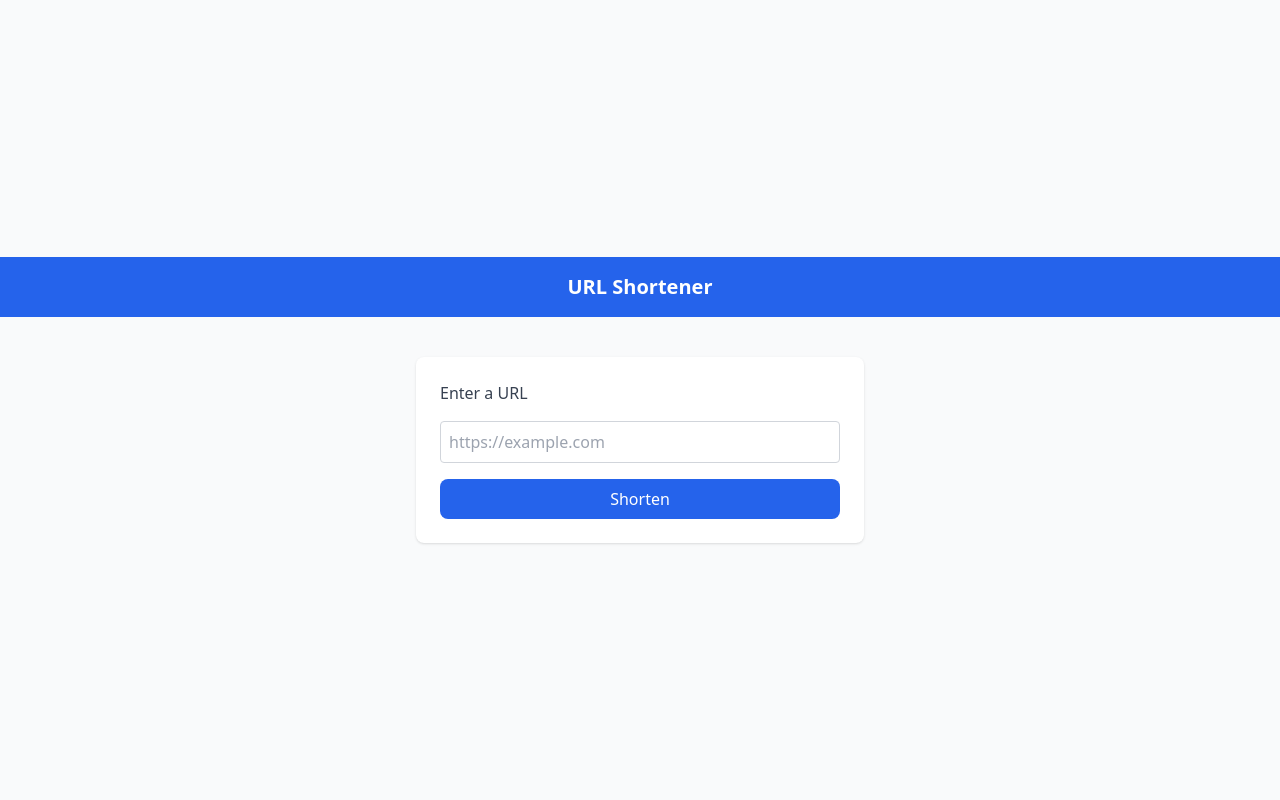
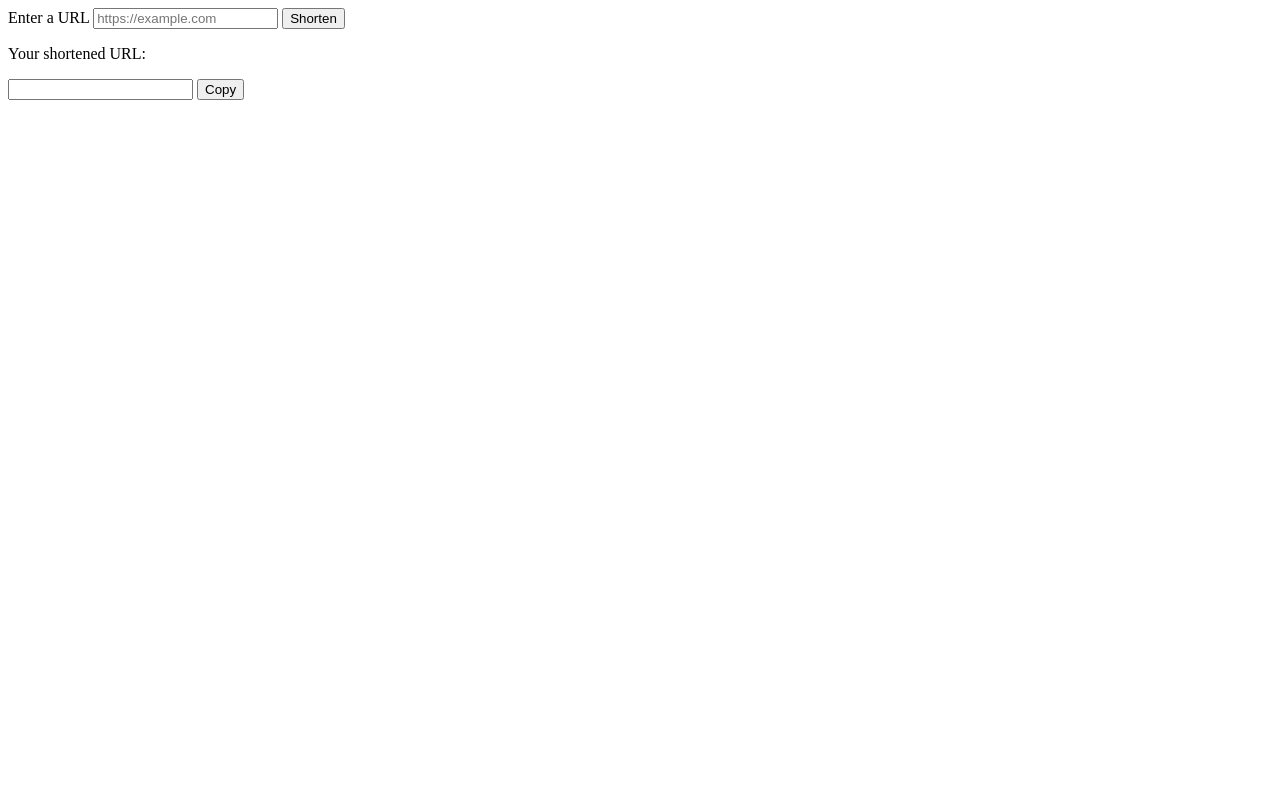
Before and after one commit to KodeVoid/CodeAlpha_url_shortener, a Flask app: page / in a window 1280 px wide. Run offline with Flask 3, Linux system fonts and the light colour scheme; parts of the project's set-up code (start-up, migrations or seed data) failed here and were passed over; some libraries are stand-ins or nearby versions.

Commit message:
feat:Switch to gunicorn for production update index.html

```diff
--- a/app/templates/index.html
+++ b/app/templates/index.html
@@ -1,17 +1,3 @@
-<!DOCTYPE html>
-<html lang="en">
-<head>
-  <meta charset="UTF-8">
-  <script src="https://cdn.tailwindcss.com"></script>
-  <meta name="viewport" content="width=device-width, initial-scale=1.0">
-  <title>URL Shortener</title>
-</head>
-<body class="flex flex-col items-center justify-center min-h-screen bg-gray-50">
-
-  <nav class="w-full bg-blue-600 text-white p-4 text-center">
-    <h1 class="text-xl font-bold">URL Shortener</h1>
-  </nav>
-
 <main class="mt-10 w-full max-w-md">
   <form id="shortenForm" class="flex flex-col gap-4 bg-white p-6 rounded-lg shadow">
     <label for="url" class="text-gray-700 font-medium">Enter a URL</label>
@@ -21,6 +7,7 @@
       type="text"
       placeholder="https://example.com"
       class="border border-gray-300 rounded p-2 focus:outline-none focus:ring-2 focus:ring-blue-400"
+      required
     >
     <button
       type="submit"
@@ -29,26 +16,65 @@
       Shorten
     </button>
   </form>
+
+  <!-- Results section -->
+  <div id="result" class="hidden mt-4 bg-white p-4 rounded-lg shadow">
+    <p class="text-gray-700 font-medium">Your shortened URL:</p>
+    <div class="flex items-center gap-2 mt-2">
+      <input
+        id="shortUrl"
+        type="text"
+        readonly
+        class="flex-1 border border-gray-300 rounded p-2 text-blue-600 font-medium"
+      >
+      <button
+        id="copyBtn"
+        class="bg-gray-200 hover:bg-gray-300 text-gray-800 py-2 px-3 rounded"
+      >
+        Copy
+      </button>
+    </div>
+  </div>
 </main>
 
 <script>
   const form = document.getElementById("shortenForm");
+  const resultDiv = document.getElementById("result");
+  const shortUrlInput = document.getElementById("shortUrl");
+  const copyBtn = document.getElementById("copyBtn");
+
   form.addEventListener("submit", async (e) => {
     e.preventDefault();
 
-      const url = document.getElementById("url").value;
-      console.log("Submitting:", url);
+    const url = document.getElementById("url").value.trim();
+    if (!url) return;
 
-      // Example: send to your Flask backend
+    try {
       const response = await fetch("/short", {
         method: "POST",
         headers: { "Content-Type": "application/json" },
         body: JSON.stringify({ url }),
       });
 
+      if (!response.ok) {
+        throw new Error("Failed to shorten URL");
+      }
+
       const data = await response.json();
-      console.log("Shortened:", data);
+
+      // Assuming backend returns { "short_url": "https://..." }
+      shortUrlInput.value = data.short_url;
+      resultDiv.classList.remove("hidden");
+    } catch (err) {
+      alert(err.message);
+    }
+  });
+
+  copyBtn.addEventListener("click", () => {
+    shortUrlInput.select();
+    navigator.clipboard.writeText(shortUrlInput.value).then(() => {
+      copyBtn.textContent = "Copied!";
+      setTimeout(() => copyBtn.textContent = "Copy", 2000);
+    });
   });
 </script>
-</body>
-</html>
--- a/requirements.txt
+++ b/requirements.txt
@@ -7,3 +7,4 @@ MarkupSafe==3.0.2
 psycopg2-binary==2.9.10
 python-dotenv==1.1.1
 Werkzeug==3.1.3
+gunicorn==22.0.0
--- a/wsgi.py
+++ b/wsgi.py
@@ -1,5 +1,2 @@
 # wsgi.py
 from app.app import app
-
-if __name__ == "__main__":
-    app.run()
```
Lines whose indentation alone changed are shown as unchanged.
